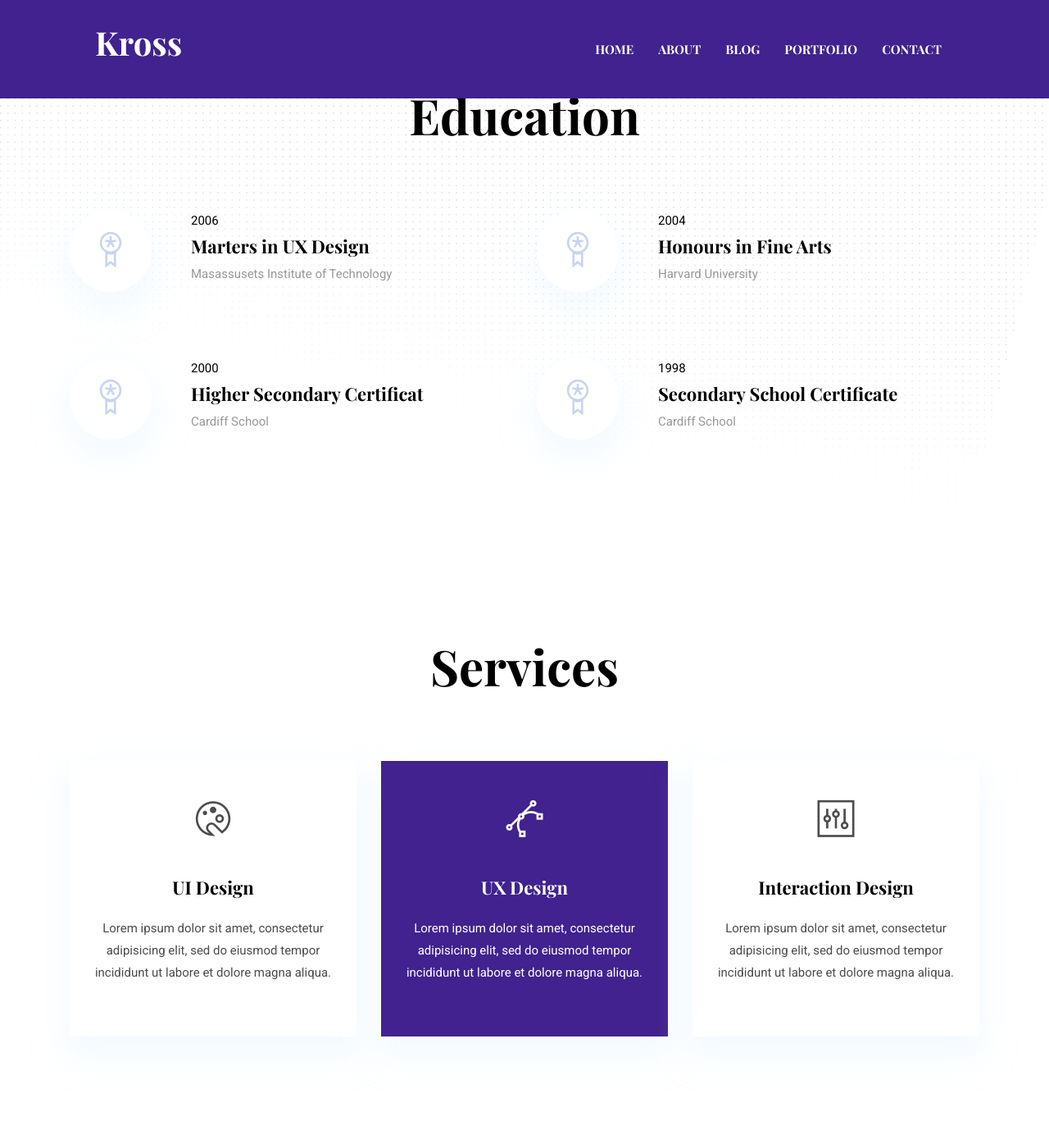
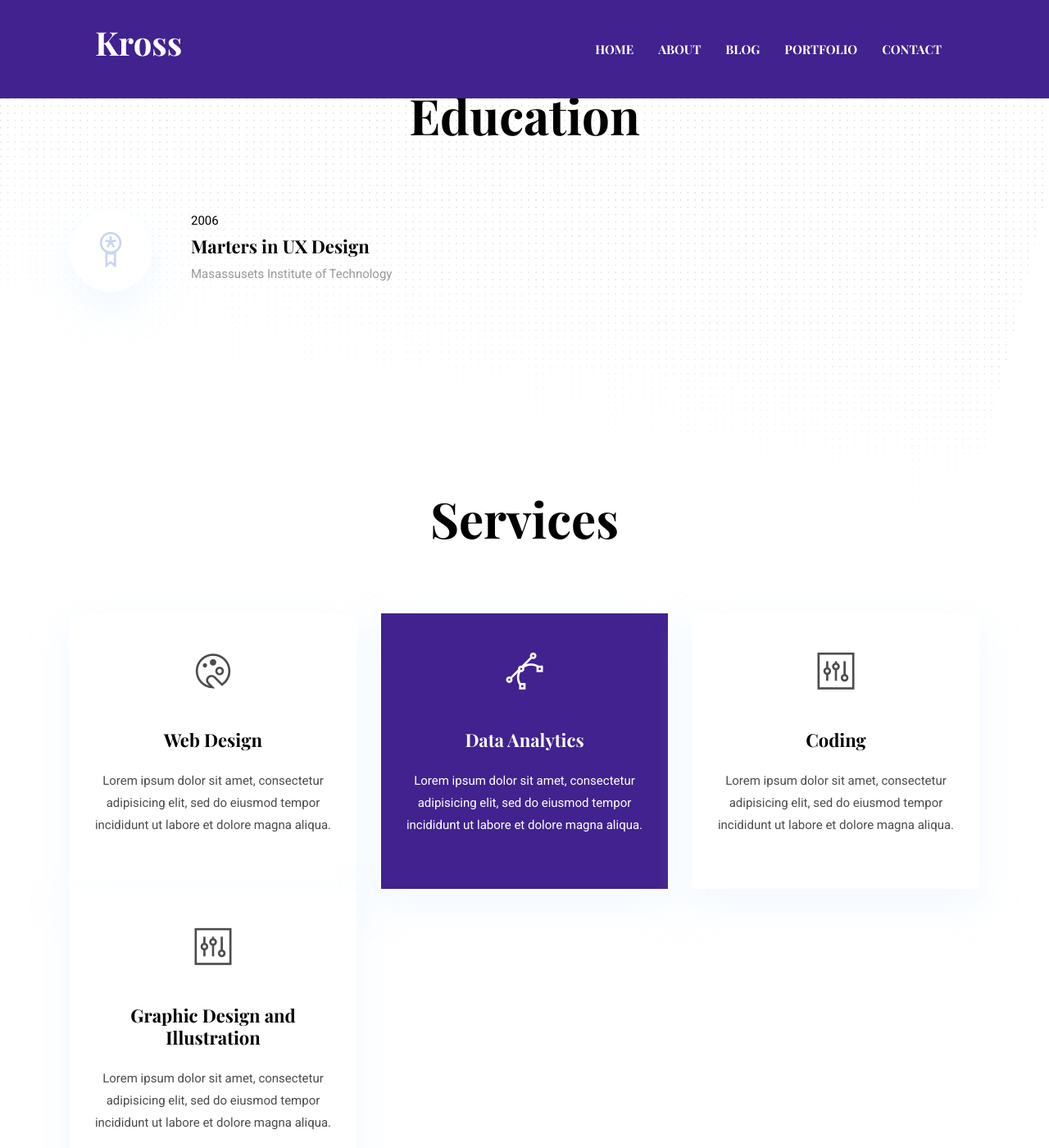
Before and after one commit to KNHonore/KNHonore.github.io, a Jekyll site: the page built from index.html, in a window 1280 px wide and 1400 px high, scrolled down 2344 px. Shown: the whole window at 82% size. Built offline with Jekyll 4.4.1, drawn with Linux system fonts in a browser that asks for light colours.

Commit message:
updated portfolio tags

```diff
--- a/_data/settings.yml
+++ b/_data/settings.yml
@@ -113,46 +113,35 @@ education:
       date: "2006",
       organization: "Masassusets Institute of Technology",
     }
-  - {
-      name: Honours in Fine Arts,
-      date: "2004",
-      organization: "Harvard University",
-    }
-  - {
-      name: Higher Secondary Certificat,
-      date: "2000",
-      organization: "Cardiff School",
-    }
-  - {
-      name: Secondary School Certificate,
-      date: "1998",
-      organization: "Cardiff School",
-    }
-
 #-------------------------------
 # Services Section
 
 services-title: Services
 services:
   - {
-      name: UI Design,
+      name: Web Design,
       icon: ti-palette,
       description: "Lorem ipsum dolor sit amet, consectetur adipisicing elit, sed do eiusmod tempor incididunt ut labore et dolore magna aliqua.",
       active: ,# Add true to select section
     }
   - {
-      name: UX Design,
+      name: Data Analytics,
       icon: ti-vector,
       description: "Lorem ipsum dolor sit amet, consectetur adipisicing elit, sed do eiusmod tempor incididunt ut labore et dolore magna aliqua.",
       active: true, # Add true to select section
     }
   - {
-      name: Interaction Design,
+      name: Coding,
       icon: ti-panel,
       description: "Lorem ipsum dolor sit amet, consectetur adipisicing elit, sed do eiusmod tempor incididunt ut labore et dolore magna aliqua.",
       active: ,# Add true to select section
     }
-
+  - {
+      name: Graphic Design and Illustration,
+      icon: ti-panel,
+      description: "Lorem ipsum dolor sit amet, consectetur adipisicing elit, sed do eiusmod tempor incididunt ut labore et dolore magna aliqua.",
+      active: ,# Add true to select section
+    }
 #-------------------------------
 # Portfolio (Section and Page)
 
@@ -175,8 +164,9 @@ portfolio-home-items:
 
 # Portfolio Page
 portfolio-label:
-  - { title: "UI/UX Design", type: "design" }
-  - { title: "BRANDING", type: "branding" }
+  - { title: "WEB DESIGN", type: "design" }
+  - { title: "DATA VISUALIZATION", type: "data" }
+  - { title: "CODING", type: "coding" }
   - { title: "ILLUSTRATION", type: "illustration" }
 
 portfolio-items:
@@ -233,4 +223,4 @@ portfolio-items:
 # Contact Section
 
 contact-title: Contact Info
-contact-email: steve.fruits@email.com
+contact-email: khiera.n.honore@gmail.com
```
